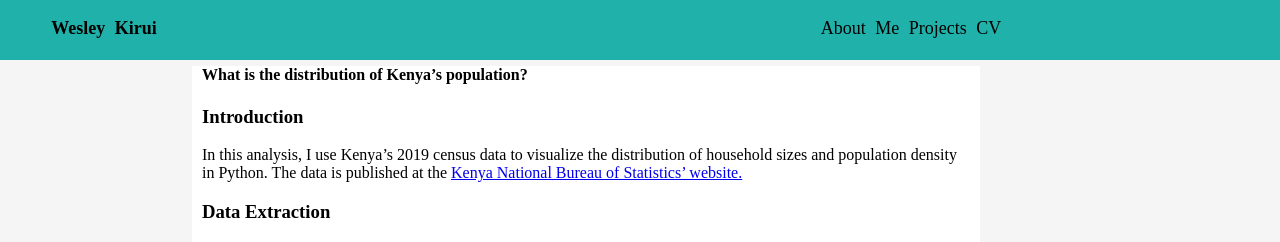
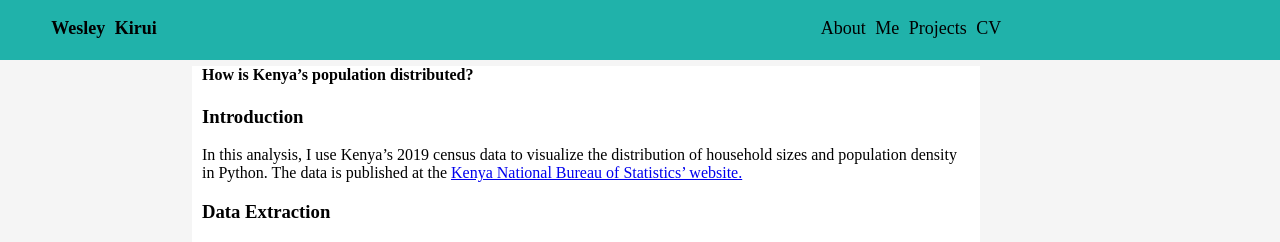
Before and after one commit to wkirui/wkirui.github.io, a Jekyll site: the page built from _posts/2021-03-18-Map Data Visualization.md, in a window 1280 px wide and 900 px high. Shown: the top 242 px of the window. Built offline with Jekyll 4.4.1, drawn with Linux system fonts in a browser that asks for light colours; nearby versions of some CDN libraries; some of the changed text lies outside the part shown.

Commit message:
minor edit

````diff
--- a/_posts/2021-03-18-Map Data Visualization.md
+++ b/_posts/2021-03-18-Map Data Visualization.md
@@ -5,7 +5,7 @@
 categories: posts
 excerpt: In this post I visualize Kenya's population data using Python. I attempt to answer the question 'What is the distribution of Kenya's population?'
 ---
-#### What is the distribution of Kenya's population?
+#### How is Kenya's population distributed?
 
 ### Introduction
 In this analysis, I use Kenya's 2019 census data to visualize the distribution of household sizes and population density in Python. The data is published at the [Kenya National Bureau of Statistics' website.](https://www.knbs.or.ke/?page_id=3142)
@@ -45,7 +45,7 @@
 
 The resulting data is a pandas dataframe that we can merge with the counties shapefile.
 
-#### Shapefiles
+### Shapefiles
 The shapefile that I found [here](https://data.humdata.org/dataset/ken-administrative-boundaries) is for Kenya's sub-counties. **Geopandas** has a nice function that we use to combine sub-counties into counties.
 ```python
 sub_county_shapefile = gpd.read_file(
@@ -58,7 +58,7 @@
 ![](/assets/img/ke_counties_map.png)
 </span>
 
-### Data analysis
+### Data Analysis
 
 #### 1. Data overview
 
````
